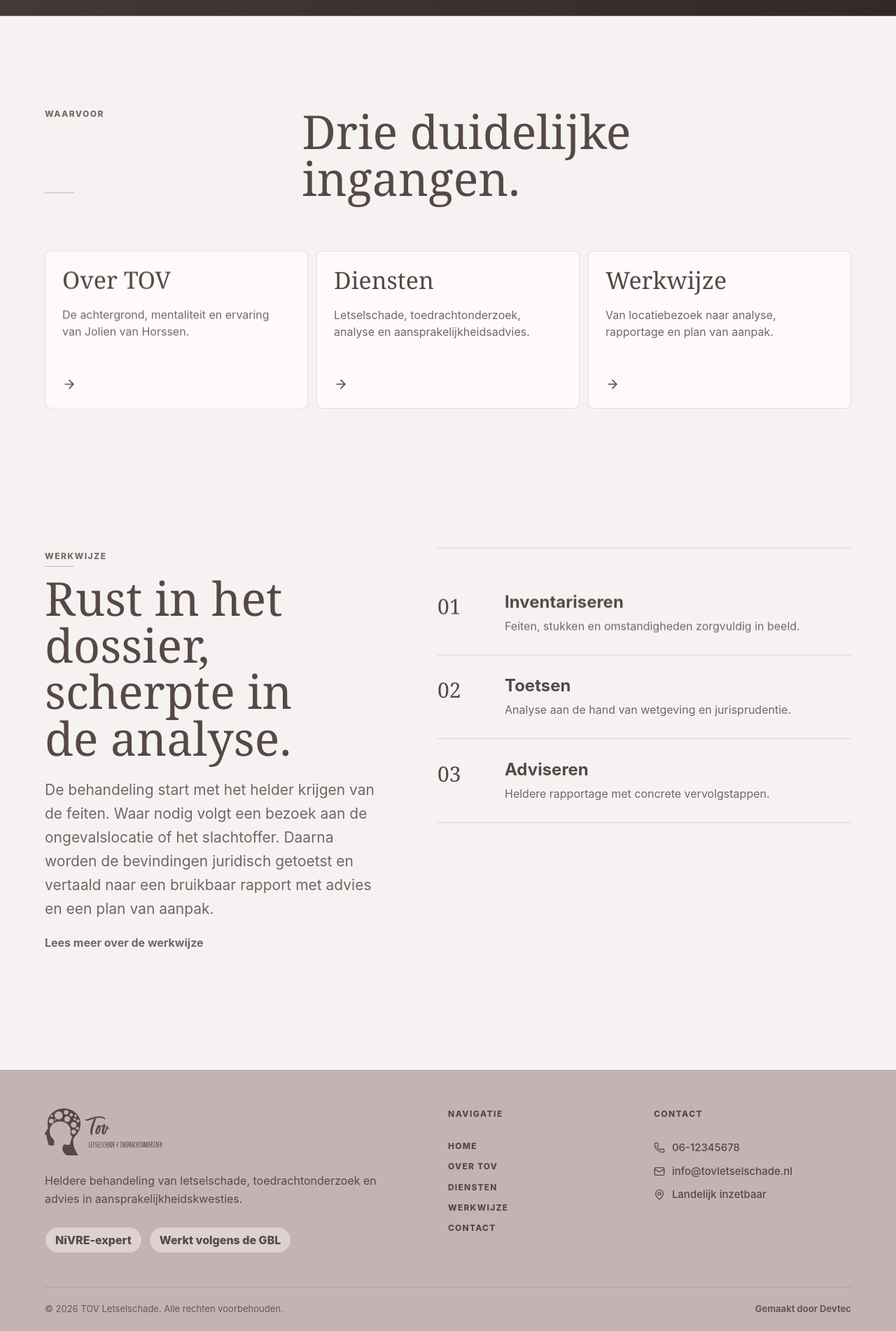
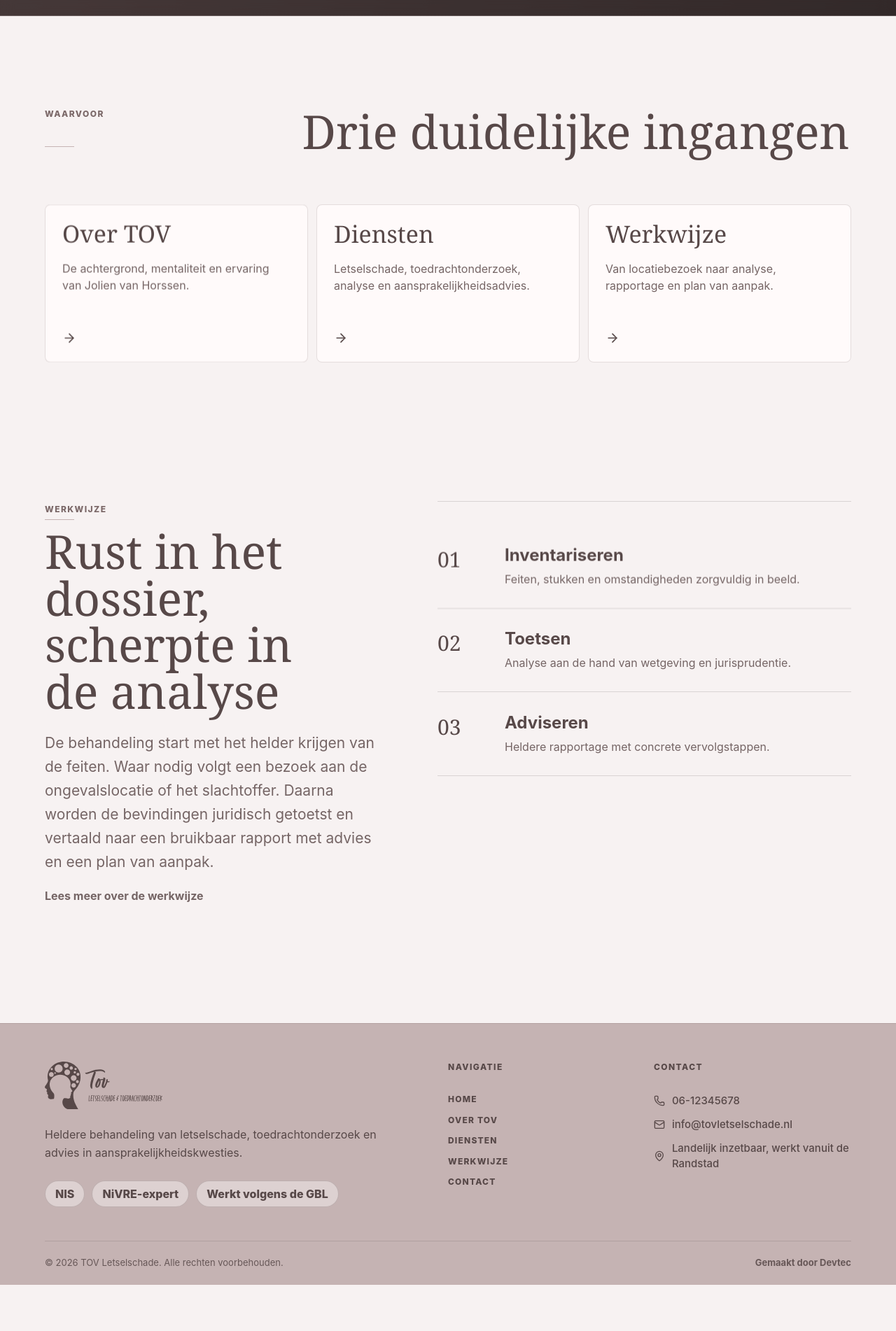
Before and after one commit to UserDevtec/TOVLetselschade, a React (Vite) app: page / in a window 1280 px wide. Shown: the part 763-2665 px from the top of the page at 70% size. After the commit the page ends 2599 px from the top, so only its background shows below. Built offline with nearby package versions, Linux system fonts and the light colour scheme.

Commit message:
Wijziginen n.a.v. vergadering

```diff
--- a/src/App.jsx
+++ b/src/App.jsx
@@ -339,7 +339,7 @@ function HomePage({ navigate }) {
         <div className="hero-copy">
           <p className="eyebrow">Letselschade & toedrachtonderzoek</p>
           <h1>
-            Helderheid in <em>letsel</em>, schade en aansprakelijkheid.
+            Helderheid in <em>letsel</em>, schade en aansprakelijkheid
           </h1>
           <p className="hero-intro">
             TOV staat voor zeer goed, uitstekend en buitengewoon functioneel.
@@ -371,7 +371,7 @@ function HomePage({ navigate }) {
       <section className="section compact-section">
         <div className="section-heading">
           <p className="eyebrow">Waarvoor</p>
-          <h2>Drie duidelijke ingangen.</h2>
+          <h2>Drie duidelijke ingangen</h2>
         </div>
         <div className="feature-grid">
           <FeatureLink
@@ -398,7 +398,7 @@ function HomePage({ navigate }) {
       <section className="home-process">
         <div className="home-process-copy">
           <p className="eyebrow">Werkwijze</p>
-          <h2>Rust in het dossier, scherpte in de analyse.</h2>
+          <h2>Rust in het dossier, scherpte in de analyse</h2>
           <p>
             De behandeling start met het helder krijgen van de feiten. Waar
             nodig volgt een bezoek aan de ongevalslocatie of het slachtoffer.
@@ -443,7 +443,7 @@ function AboutPage() {
         title={
           <>
             Nuchter, <em>daadkrachtig</em> en met aandacht voor de mens achter
-            het dossier.
+            het dossier
           </>
         }
         text="TOV Letselschade & Toedrachtonderzoek werkt landelijk, met wortels in de Alblasserwaard."
@@ -482,7 +482,7 @@ function AboutPage() {
         <div>
           <p className="eyebrow">Over mij</p>
           <h2>
-            Ik ben <em>Jolien van Horssen</em>.
+            Ik ben <em>Jolien van Horssen</em>
           </h2>
           <p>
             Al jarenlang ben ik werkzaam in de letselschade. Eerst werkte ik
@@ -512,7 +512,7 @@ function ServicesPage({ navigate }) {
         title={
           <>
             Ondersteuning waar <em>feiten</em>, <em>schade</em> en
-            aansprakelijkheid samenkomen.
+            aansprakelijkheid samenkomen
           </>
         }
         text="TOV is gespecialiseerd in letselschadedossiers, toedrachtonderzoek, analyse van vastgelopen zaken en aansprakelijkheidsadvies."
@@ -585,7 +585,7 @@ function ProcessPage() {
         title={
           <>
             First time right: feiten zorgvuldig analyseren, <em>helder</em>{" "}
-            adviseren.
+            adviseren
           </>
         }
         text="De behandeling van elke zaak start in principe met een bezoek aan de ongevalslocatie of het slachtoffer."
@@ -659,7 +659,7 @@ function ContactBlock() {
       <div>
         <p className="eyebrow">Maak kennis</p>
         <h2>
-          Graag kijk ik wat ik voor uw <em>bedrijf</em>{" "}kan betekenen.
+          Graag kijk ik wat ik voor uw <em>bedrijf</em>{" "}kan betekenen
         </h2>
         <p>
           TOV werkt landelijk en is inzetbaar voor verzekeraars, bedrijven en
@@ -788,6 +788,7 @@ function Footer({ navigate }) {
               advies in aansprakelijkheidskwesties.
             </p>
             <div className="footer-badges">
+              <span>NIS</span>
               <span>NiVRE-expert</span>
               <span>Werkt volgens de GBL</span>
             </div>
@@ -814,7 +815,7 @@ function Footer({ navigate }) {
             </a>
             <p>
               <MapPin size={16} />
-              Landelijk inzetbaar
+              Landelijk inzetbaar, werkt vanuit de Randstad
             </p>
           </div>
         </div>
--- a/src/styles.css
+++ b/src/styles.css
@@ -913,7 +913,7 @@ h2 {
 
 .services-grid {
   display: grid;
-  grid-template-columns: repeat(auto-fit, minmax(min(100%, 300px), 1fr));
+  grid-template-columns: repeat(3, minmax(0, 1fr));
   gap: 12px;
 }
 
@@ -1838,7 +1838,7 @@ h2 {
 
   .services-grid,
   .proof-grid {
-    grid-template-columns: 1fr;
+    grid-template-columns: repeat(2, minmax(0, 1fr));
   }
 
   .page-hero img {
```
